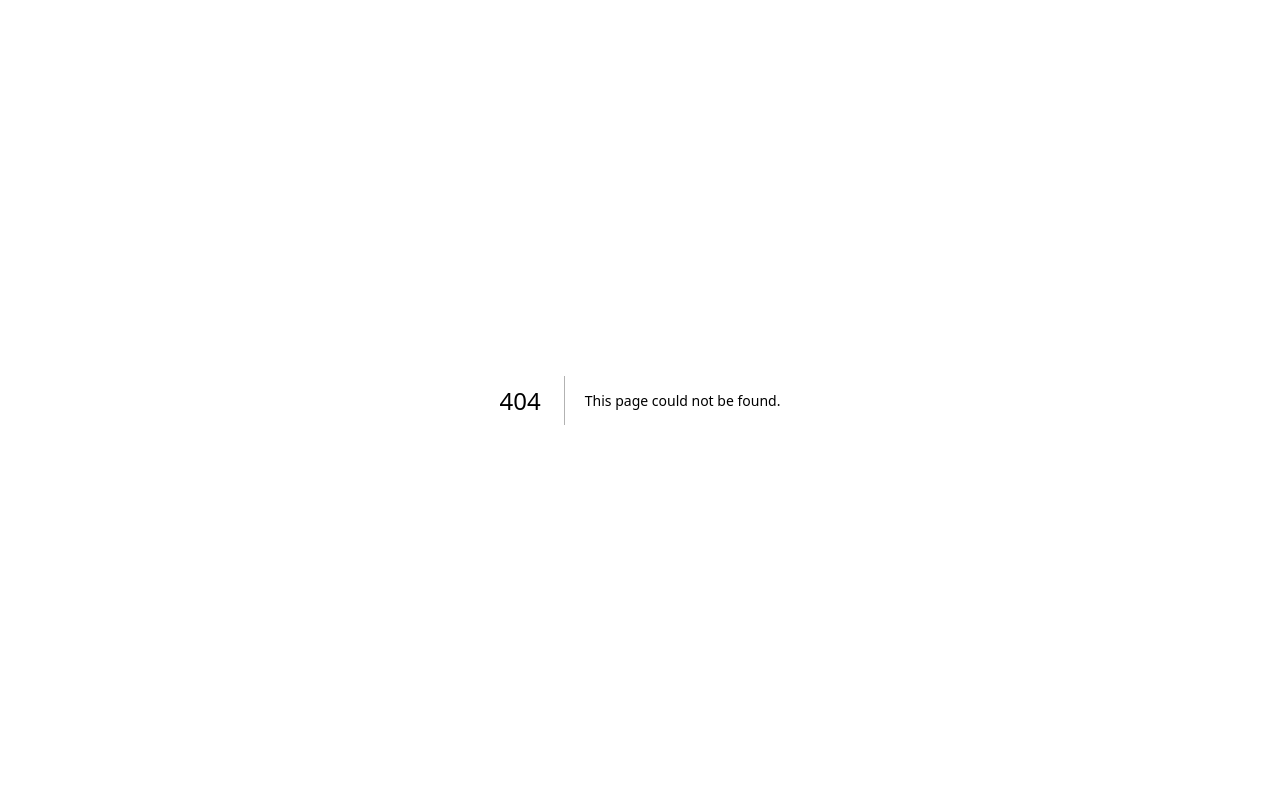
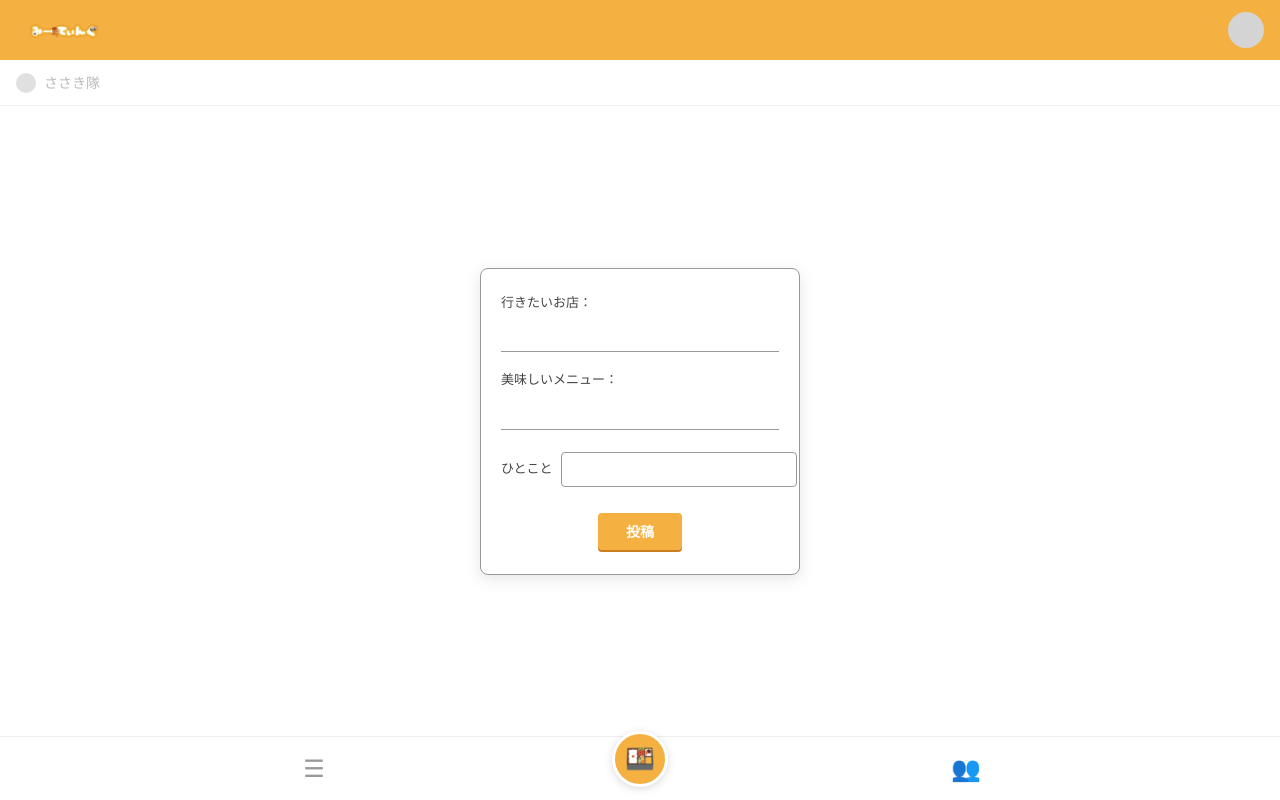
Before and after one commit to shiomoto-kei/TryOnlyException, a Next.js app in the folder lunch-share/: page /shops in a window 1280 px wide. Before the commit this address had no page. Built offline with nearby package versions, Linux system fonts and the light colour scheme.

Commit message:
登録画面

```diff
--- a/lunch-share/app/page.tsx
+++ b/lunch-share/app/page.tsx
@@ -1,5 +1,6 @@
 'use client';
 
+import { useRouter } from 'next/navigation';
 import Header from './components/Header';
 import BottomNav from './components/BottomNav';
 
@@ -9,8 +10,10 @@ const memberPositions = [
 ];
 
 export default function HomePage() {
+  const router = useRouter();
   const handleAdd = () => {
     console.log('追加ボタン押下');
+    router.push('/shops');
   };
 
   return (
--- /dev/null
+++ b/lunch-share/app/shops/page.tsx
@@ -0,0 +1,192 @@
+'use client';
+
+import { useState } from 'react';
+import Header from '../components/Header';
+import BottomNav from '../components/BottomNav';
+
+const memberPositions = [
+  { angle: -90 }, { angle: -45 }, { angle: 0 }, { angle: 45 },
+  { angle: 90 }, { angle: 135 }, { angle: 180 }, { angle: 225 },
+];
+
+export default function TenpoPage() {
+  const [shop, setShop] = useState('');
+  const [menu, setMenu] = useState('');
+  const [comment, setComment] = useState('');
+
+  const handleSubmit = () => {
+    console.log({ shop, menu, comment });
+    // TODO: Supabase などに保存
+  };
+
+  return (
+    <div style={styles.page}>
+      <Header />
+
+      <div style={styles.groupRow}>
+        <div style={styles.groupIcon} />
+        <span style={styles.groupName}>ささき隊</span>
+      </div>
+
+      <main style={styles.main}>
+        {/* 背景の円形メンバー（薄く表示） */}
+        <div style={styles.circleArea}>
+          {memberPositions.map((m, i) => {
+            const radius = 110;
+            const rad = (m.angle * Math.PI) / 180;
+            const x = Math.cos(rad) * radius;
+            const y = Math.sin(rad) * radius;
+            return (
+              <div
+                key={i}
+                style={{
+                  ...styles.memberAvatar,
+                  transform: `translate(${x}px, ${y}px)`,
+                }}
+              />
+            );
+          })}
+        </div>
+
+        {/* 投稿フォームカード */}
+        <div style={styles.card}>
+          <div style={styles.field}>
+            <label style={styles.label}>行きたいお店：</label>
+            <input
+              type="text"
+              value={shop}
+              onChange={(e) => setShop(e.target.value)}
+              style={styles.input}
+            />
+          </div>
+
+          <div style={styles.field}>
+            <label style={styles.label}>美味しいメニュー：</label>
+            <input
+              type="text"
+              value={menu}
+              onChange={(e) => setMenu(e.target.value)}
+              style={styles.input}
+            />
+          </div>
+
+          <div style={styles.commentField}>
+            <label style={styles.commentLabel}>ひとこと</label>
+            <input
+              type="text"
+              value={comment}
+              onChange={(e) => setComment(e.target.value)}
+              style={styles.commentInput}
+            />
+          </div>
+
+          <button onClick={handleSubmit} style={styles.submitButton}>
+            投稿
+          </button>
+        </div>
+      </main>
+
+      <BottomNav />
+    </div>
+  );
+}
+
+const styles: { [key: string]: React.CSSProperties } = {
+  page: {
+    minHeight: '100vh',
+    background: '#fff',
+    display: 'flex',
+    flexDirection: 'column',
+    fontFamily:
+      '-apple-system, "Hiragino Kaku Gothic ProN", "Yu Gothic", sans-serif',
+  },
+  groupRow: {
+    display: 'flex',
+    alignItems: 'center',
+    gap: 8,
+    padding: '12px 16px',
+    borderBottom: '1px solid #f0f0f0',
+  },
+  groupIcon: {
+    width: 20,
+    height: 20,
+    borderRadius: '50%',
+    background: '#e0e0e0',
+  },
+  groupName: { fontSize: 14, color: '#bbb' },
+  main: {
+    flex: 1,
+    display: 'flex',
+    justifyContent: 'center',
+    alignItems: 'center',
+    position: 'relative',
+  },
+  circleArea: {
+    position: 'absolute',
+    width: 260,
+    height: 260,
+    display: 'flex',
+    justifyContent: 'center',
+    alignItems: 'center',
+    opacity: 0.3,
+  },
+  memberAvatar: {
+    position: 'absolute',
+    width: 50,
+    height: 50,
+    borderRadius: '50%',
+    background: '#e0e0e0',
+  },
+  card: {
+    position: 'relative',
+    width: 'min(85%, 320px)',
+    background: '#fff',
+    borderRadius: 8,
+    padding: '24px 20px',
+    border: '1px solid #999',
+    boxShadow: '0 4px 16px rgba(0,0,0,0.1)',
+    zIndex: 2,
+    display: 'flex',
+    flexDirection: 'column',
+    gap: 18,
+  },
+  field: { display: 'flex', flexDirection: 'column', gap: 6 },
+  label: { fontSize: 13, color: '#444' },
+  input: {
+    border: 'none',
+    borderBottom: '1px solid #999',
+    padding: '6px 4px',
+    fontSize: 14,
+    outline: 'none',
+    background: 'transparent',
+  },
+  commentField: {
+    display: 'flex',
+    alignItems: 'center',
+    gap: 8,
+    marginTop: 4,
+  },
+  commentLabel: { fontSize: 13, color: '#444', whiteSpace: 'nowrap' },
+  commentInput: {
+    flex: 1,
+    border: '1px solid #999',
+    borderRadius: 4,
+    padding: '6px 8px',
+    fontSize: 14,
+    outline: 'none',
+    background: '#fff',
+  },
+  submitButton: {
+    alignSelf: 'center',
+    background: '#F5B042',
+    color: '#fff',
+    border: 'none',
+    borderRadius: 4,
+    padding: '8px 28px',
+    fontSize: 14,
+    fontWeight: 700,
+    cursor: 'pointer',
+    marginTop: 8,
+    boxShadow: '0 2px 0 #C97D20',
+  },
+};
```
